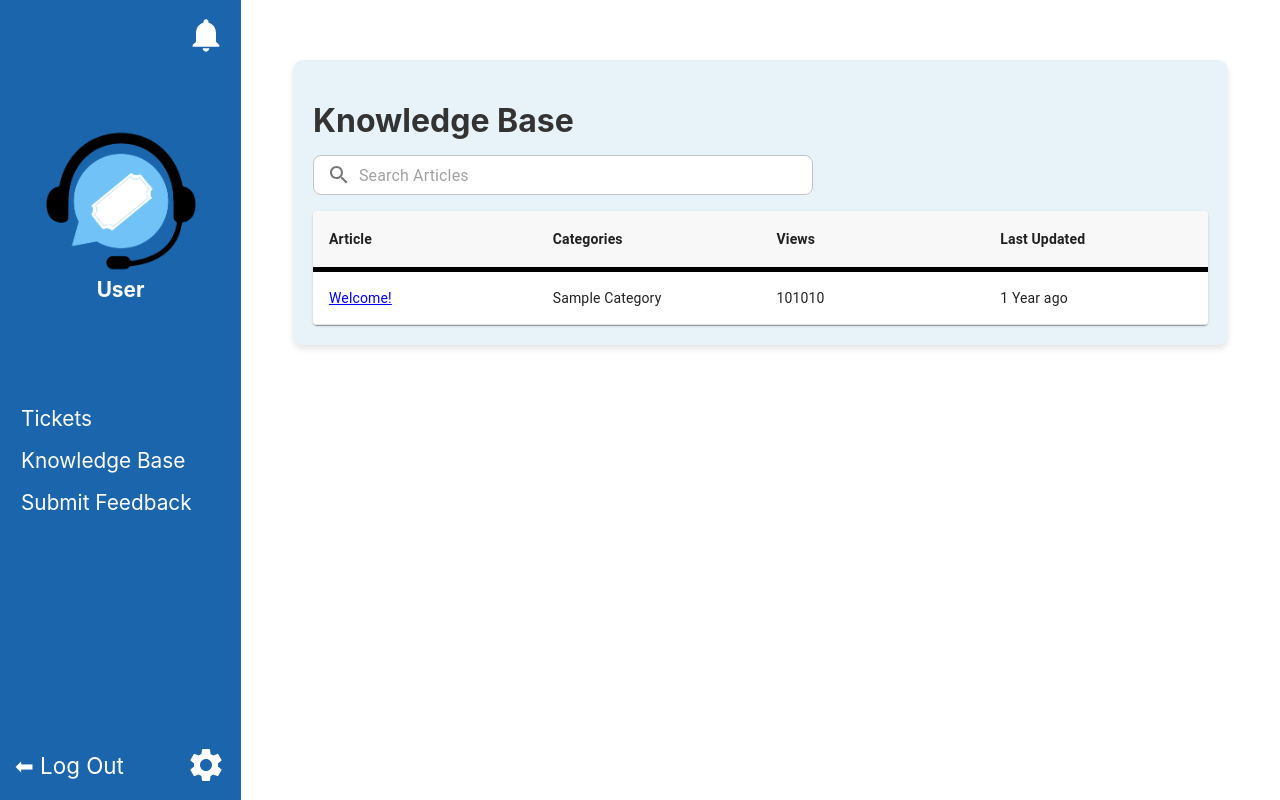
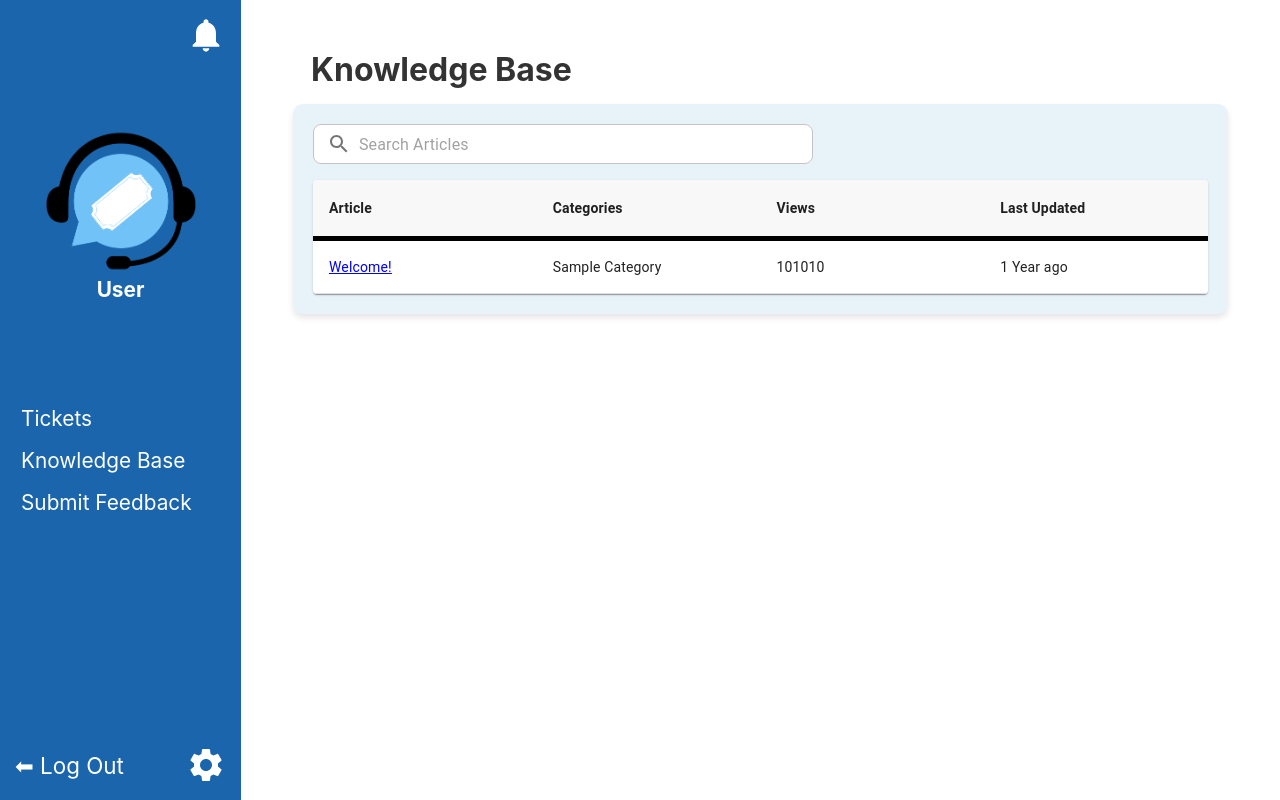
Before and after one commit to hpacatang/CacheFlow_TicketSystem, a React app: page /knowledge-base in a window 1280 px wide. Built offline with nearby package versions, Linux system fonts and the light colour scheme; no server answers.

Commit message:
knowbase container fix

```diff
--- a/src/views/containers/KnowledgeBase/KnowBase.css
+++ b/src/views/containers/KnowledgeBase/KnowBase.css
@@ -9,7 +9,6 @@ body {
   width: 90%;
   max-width: none;
   margin: 0 auto;
-  margin-top: 60px;
   box-shadow: 0 4px 6px rgba(0, 0, 0, 0.1);
 }
 
@@ -102,11 +101,12 @@ body {
 }
 
 .knowledge-base-title {
-  text-align: left;
   margin-bottom: 15px;
   font-size: 2rem;
   font-weight: bold;
   color: #333;
+  margin-top: 50px;
+  margin-left: 70px;
 }
 
 .sidebar-header {
--- a/src/views/containers/KnowledgeBase/KnowBase.tsx
+++ b/src/views/containers/KnowledgeBase/KnowBase.tsx
@@ -208,8 +208,8 @@ const KnowBase = () => {
 
   return (
     <Layout module="knowledgeBase">
+      <h1 className="knowledge-base-title">Knowledge Base</h1>
       <div className="knowledge-base-container">
-        <h1 className="knowledge-base-title">Knowledge Base</h1>
 
         {/* Tabs - Only for agents/admins who can manage */}
         {canManageKnowledgeBase && (
```
